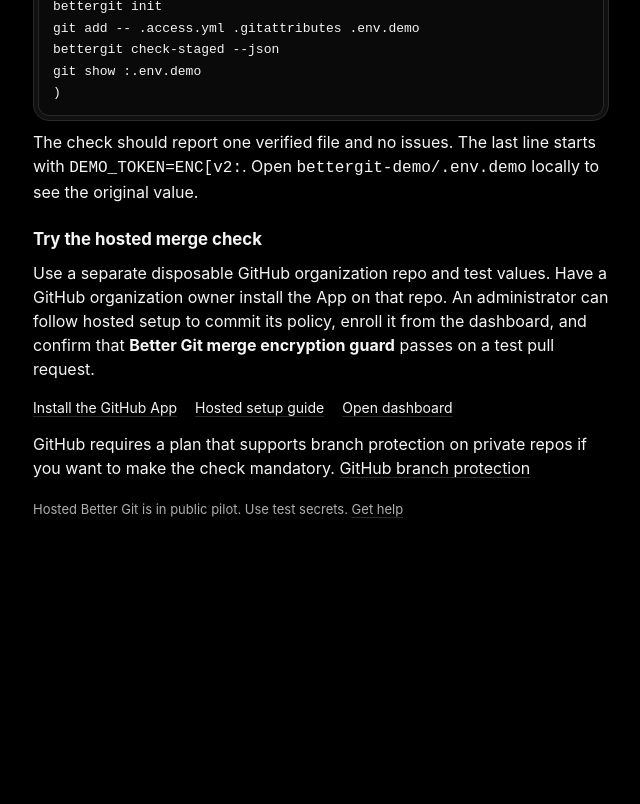
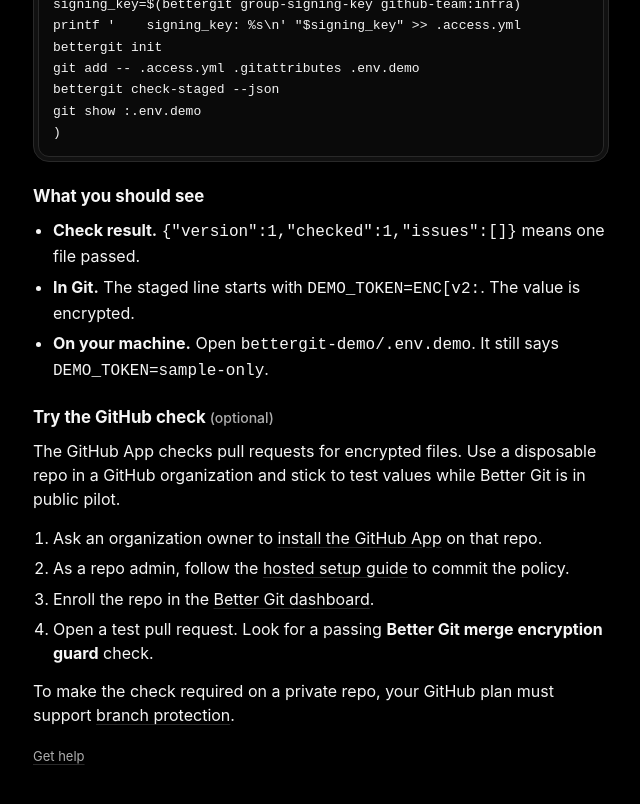
Before and after one commit to MegaPanchamZ/bettergit, a browser extension: page site/try/index.html in a window 1280 px wide. Shown: the part 800-1604 px from the top of the page, without its empty margins (319-959 px from the left). Before the commit the page ends 1366 px from the top, so only its background shows below. Drawn offline with Linux system fonts and the light colour scheme.

Commit message:
Make the Better Git walkthrough easier to read

```diff
--- a/site/docs.css
+++ b/site/docs.css
@@ -5,6 +5,9 @@
 .docs > a:first-child { color: var(--subtle); font-size: .875rem; }
 .docs .note { margin-top: 1.25rem; }
 
-.walkthrough { grid-template-columns: minmax(0, 1fr); }
+.walkthrough { grid-template-columns: minmax(0, 1fr); align-items: start; }
 .docs .demo-commands { white-space: pre; overflow-x: auto; }
-.docs .demo-links { justify-content: flex-start; margin-bottom: .9rem; }
+.walkthrough :is(ul, ol) { margin: .55rem 0 .9rem; padding-left: 1.25rem; }
+.walkthrough li + li { margin-top: .4rem; }
+.walkthrough li code { overflow-wrap: anywhere; }
+.walkthrough h2 small { color: var(--subtle); font-size: .875rem; font-weight: 500; }
--- a/site/try/index.html
+++ b/site/try/index.html
@@ -3,8 +3,8 @@
 <head>
   <meta charset="utf-8">
   <meta name="viewport" content="width=device-width, initial-scale=1">
-  <meta name="description" content="See Better Git encrypt a dummy config value locally, then try its hosted merge check on a test repository.">
-  <title>Try Better Git on a test repo</title>
+  <meta name="description" content="Encrypt a test value in a local Git repo. Then, if you want, try Better Git’s pull request check on GitHub.">
+  <title>Try Better Git</title>
   <link rel="canonical" href="https://bettergit.app/try/">
   <link rel="icon" href="/favicon.ico" sizes="16x16 32x32 48x48">
   <link rel="icon" href="/icon.svg" type="image/svg+xml">
@@ -16,12 +16,13 @@
 <body class="walkthrough">
   <main class="page docs">
     <a href="/">Better Git</a>
-    <h1>Try Better Git on a test repo</h1>
-    <p>See a dummy config value stay readable on your machine and turn into ciphertext in Git. The local demo needs no GitHub account.</p>
+    <h1>Try Better Git</h1>
+    <p>See how Better Git encrypts a test value when you run <code>git add</code>. The file on your machine stays readable. You can try this without a GitHub account.</p>
     <a class="download" href="/install/">Install the CLI</a>
 
-    <h2>Encrypt a value locally</h2>
-    <p>With Git, Better Git, and your OS keychain available, run this in a macOS or Linux terminal, or Git Bash on Windows. It creates a new <code>bettergit-demo</code> directory.</p>
+    <h2>Run the local demo</h2>
+    <p>You’ll need Git, Better Git, and a working system keychain. Use Terminal on macOS or Linux, or Git Bash on Windows.</p>
+    <p>Copy and run these commands. They create a new <code>bettergit-demo</code> folder and stage a file with a sample value.</p>
     <section class="install" aria-labelledby="install-title">
       <div class="bar"><span id="install-title">Local demo commands</span><button type="button" id="copy-install" hidden>Copy</button></div>
       <pre class="demo-commands" tabindex="0" aria-label="Local demo commands"><code id="install-command">(
@@ -48,17 +49,24 @@ git show :.env.demo
 )</code></pre>
       <p id="copy-status" class="visually-hidden" role="status"></p>
     </section>
-    <p>The check should report one verified file and no issues. The last line starts with <code>DEMO_TOKEN=ENC[v2:</code>. Open <code>bettergit-demo/.env.demo</code> locally to see the original value.</p>
 
-    <h2>Try the hosted merge check</h2>
-    <p>Use a separate disposable GitHub organization repo and test values. Have a GitHub organization owner install the App on that repo. An administrator can follow hosted setup to commit its policy, enroll it from the dashboard, and confirm that <strong>Better Git merge encryption guard</strong> passes on a test pull request.</p>
-    <nav class="demo-links" aria-label="Hosted setup">
-      <a href="https://github.com/apps/better-git-app/installations/new">Install the GitHub App</a>
-      <a href="https://github.com/MegaPanchamZ/bettergit#hosted-better-git">Hosted setup guide</a>
-      <a href="/dashboard/">Open dashboard</a>
-    </nav>
-    <p>GitHub requires a plan that supports branch protection on private repos if you want to make the check mandatory. <a href="https://docs.github.com/en/repositories/configuring-branches-and-merges-in-your-repository/managing-protected-branches/about-protected-branches">GitHub branch protection</a></p>
-    <p class="note">Hosted Better Git is in public pilot. Use test secrets. <a href="/support/">Get help</a></p>
+    <h2>What you should see</h2>
+    <ul>
+      <li><strong>Check result.</strong> <code>{"version":1,"checked":1,"issues":[]}</code> means one file passed.</li>
+      <li><strong>In Git.</strong> The staged line starts with <code>DEMO_TOKEN=ENC[v2:</code>. The value is encrypted.</li>
+      <li><strong>On your machine.</strong> Open <code>bettergit-demo/.env.demo</code>. It still says <code>DEMO_TOKEN=sample-only</code>.</li>
+    </ul>
+
+    <h2>Try the GitHub check <small>(optional)</small></h2>
+    <p>The GitHub App checks pull requests for encrypted files. Use a disposable repo in a GitHub organization and stick to test values while Better Git is in public pilot.</p>
+    <ol>
+      <li>Ask an organization owner to <a href="https://github.com/apps/better-git-app/installations/new">install the GitHub App</a> on that repo.</li>
+      <li>As a repo admin, follow the <a href="https://github.com/MegaPanchamZ/bettergit#hosted-better-git">hosted setup guide</a> to commit the policy.</li>
+      <li>Enroll the repo in the <a href="/dashboard/">Better Git dashboard</a>.</li>
+      <li>Open a test pull request. Look for a passing <strong>Better Git merge encryption guard</strong> check.</li>
+    </ol>
+    <p>To make the check required on a private repo, your GitHub plan must support <a href="https://docs.github.com/en/repositories/configuring-branches-and-merges-in-your-repository/managing-protected-branches/about-protected-branches">branch protection</a>.</p>
+    <p class="note"><a href="/support/">Get help</a></p>
   </main>
 </body>
 </html>
```
